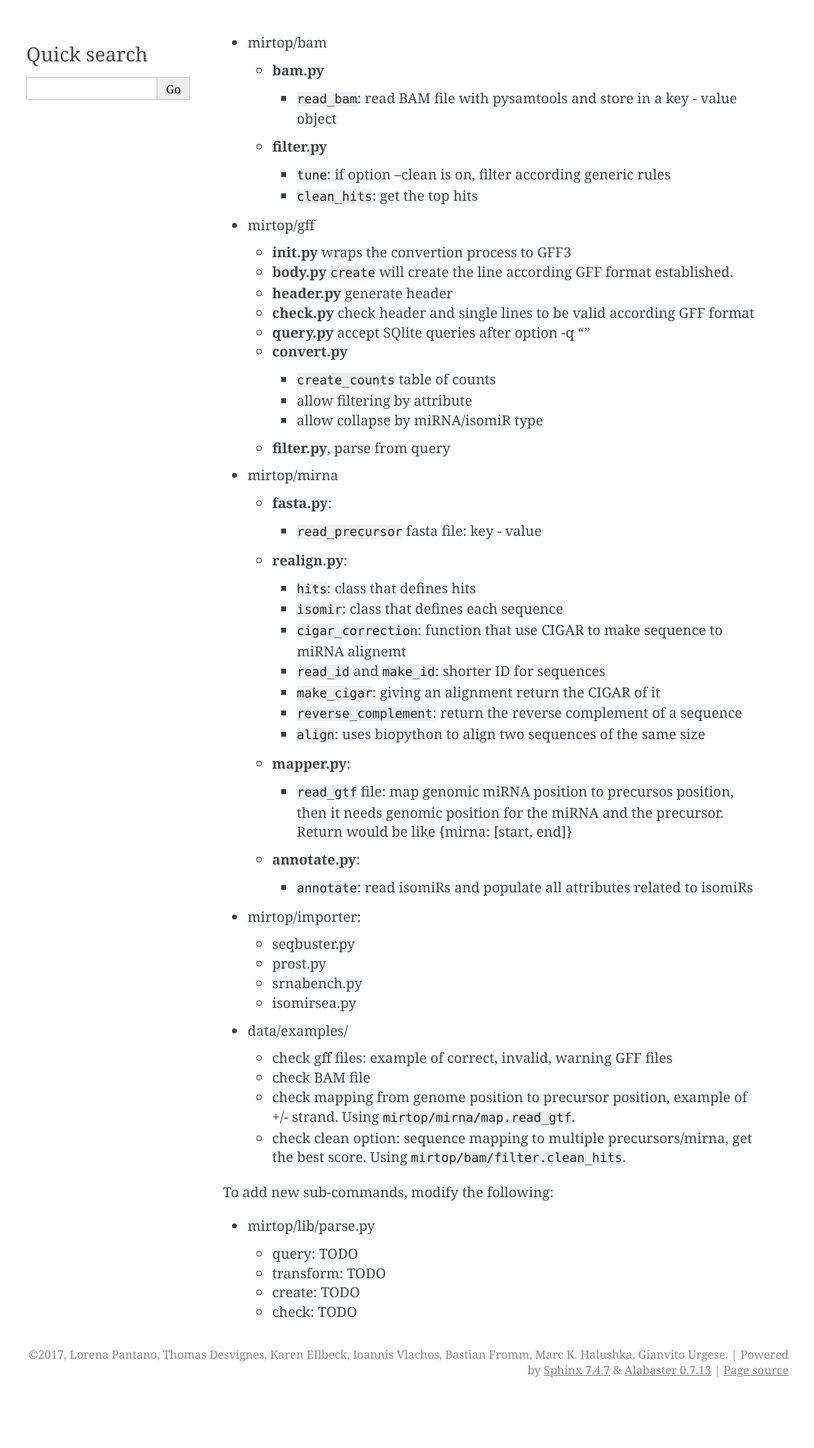
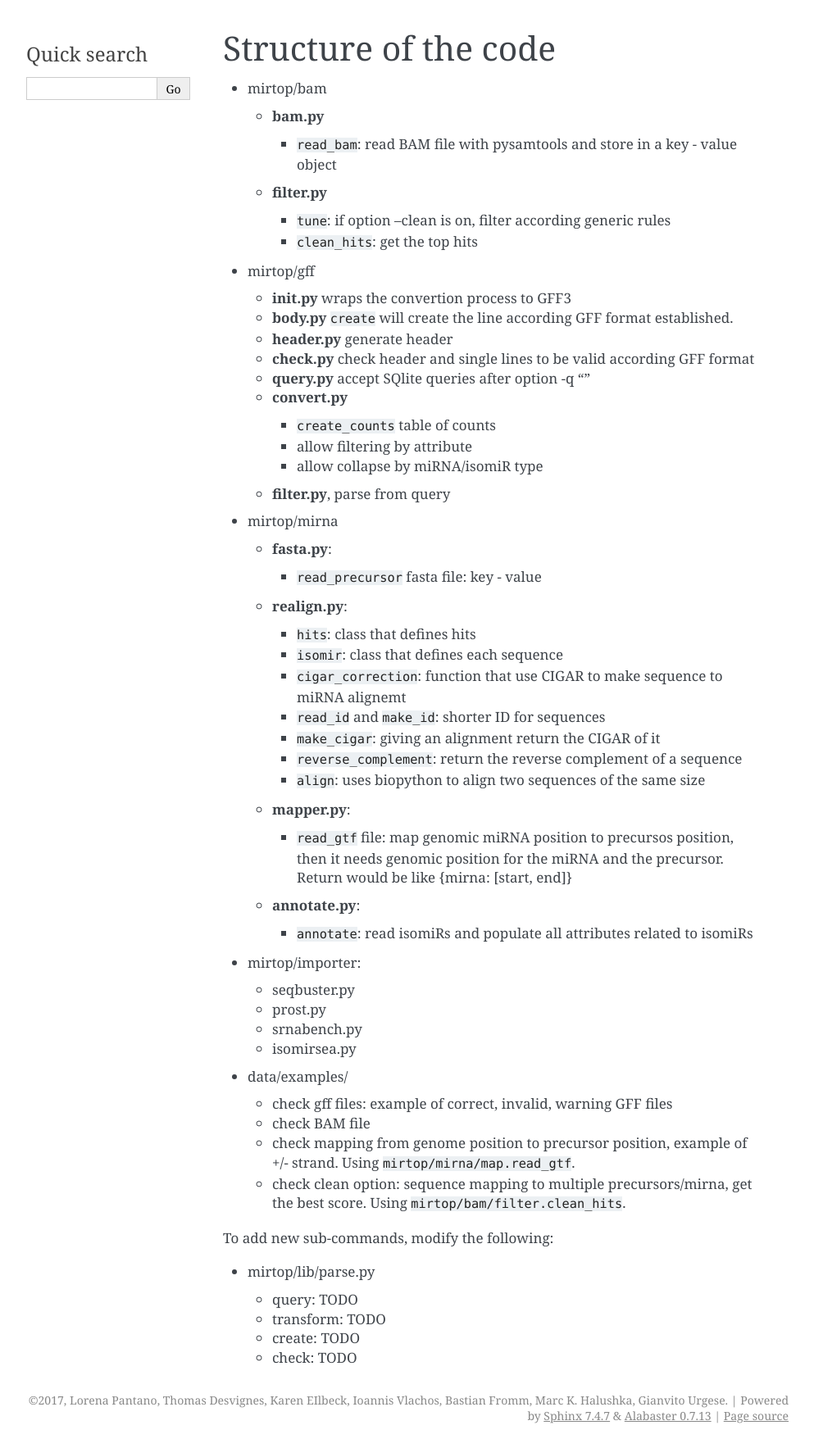
Before and after one commit to miRTop/mirtop, a Sphinx documentation site: the page built from docs/code_structure.md, in a window 1280 px wide. Shown: the whole page at 82% size, without its empty margins (148-1141 px from the left). Built offline with Sphinx 7.4.7, drawn with Linux system fonts in a browser that asks for light colours; before the commit the page ends 1711 px from its top, so only the background shows below that.

Commit message:
Fix title [ci skip]

```diff
--- a/docs/code_structure.md
+++ b/docs/code_structure.md
@@ -1,3 +1,5 @@
+# Structure of the code
+
 * mirtop/bam
   * __bam.py__
     * `read_bam`: read BAM file with pysamtools and store in a key - value object
```
